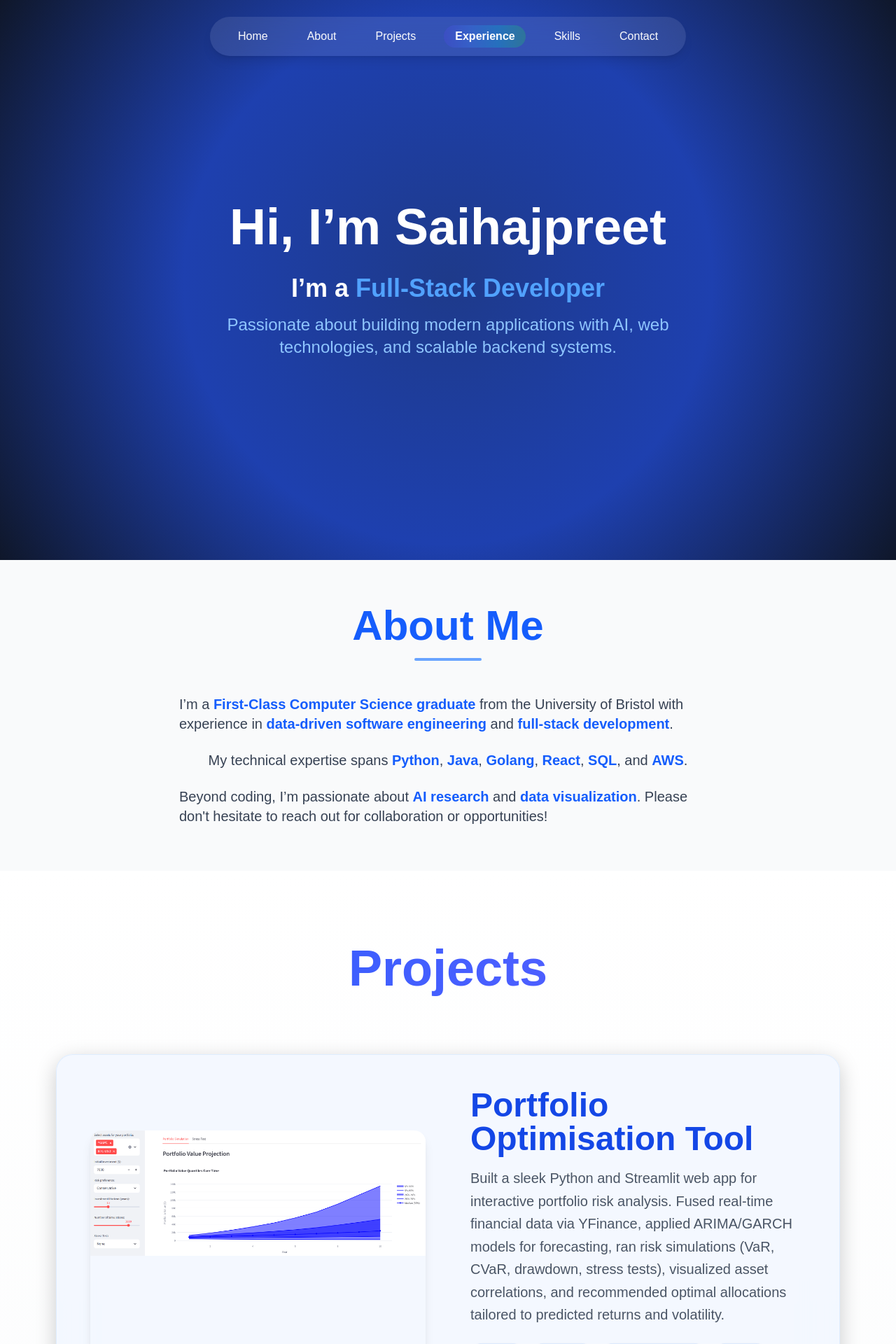
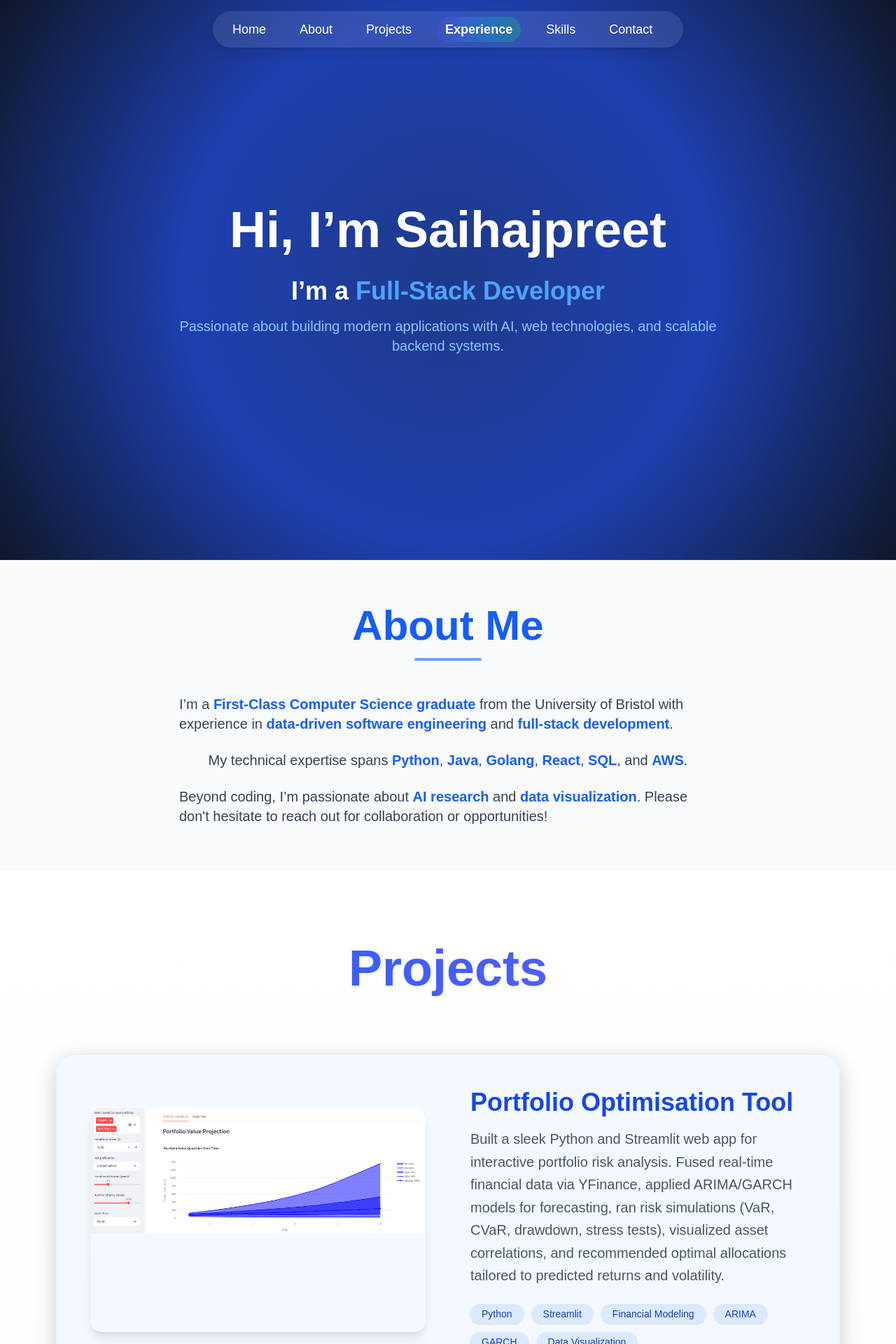
Before and after one commit to sbains2303/my-portfolio, a Next.js app: page / in a window 1280 px wide. Shown: the top 1920 px of the page at 70% size. Built offline with nearby package versions, Linux system fonts and the light colour scheme.

Commit message:
Mobile responsive design fixes

```diff
--- a/src/app/components/Contact.tsx
+++ b/src/app/components/Contact.tsx
@@ -9,7 +9,7 @@ export default function Contact() {
       id="Contact"
       className="min-h-screen flex flex-col items-center justify-center
                  bg-gray-50 dark:bg-gray-900 text-gray-900 dark:text-white
-                 px-6 py-20 transition-colors duration-500"
+                 px-4 py-20 transition-colors duration-500"
     >
       <h2 className="text-5xl md:text-6xl font-extrabold text-blue-600 dark:text-blue-400 mb-8 text-center">
         Contact Me
@@ -19,11 +19,12 @@ export default function Contact() {
         Feel free to reach out for any queries through email, LinkedIn, or view my Github page.
       </p>
 
-      <div className="flex space-x-6 mb-12">
+      <div className="flex flex-wrap justify-center items-center gap-4 mb-12 w-full max-w-lg">
         <a
           href={`mailto:${email}`}
           className="bg-blue-600 dark:bg-blue-500 hover:bg-blue-700 dark:hover:bg-blue-400
-                     px-6 py-4 rounded-full text-white font-semibold text-lg transition-transform hover:scale-110"
+                     px-4 py-3 rounded-full text-white font-semibold text-base md:text-lg transition-transform hover:scale-105 break-all"
+          style={{ wordBreak: "break-all" }}
         >
           {email}
         </a>
@@ -33,7 +34,7 @@ export default function Contact() {
           target="_blank"
           rel="noopener noreferrer"
           className="bg-blue-600 dark:bg-blue-500 hover:bg-blue-700 dark:hover:bg-blue-400
-                     p-4 rounded-full text-white text-2xl transition-transform hover:scale-110"
+                     p-3 rounded-full text-white text-xl md:text-2xl transition-transform hover:scale-105 flex items-center justify-center"
         >
           <FaLinkedin />
         </a>
@@ -43,7 +44,7 @@ export default function Contact() {
           target="_blank"
           rel="noopener noreferrer"
           className="bg-blue-600 dark:bg-blue-500 hover:bg-blue-700 dark:hover:bg-blue-400
-                     p-4 rounded-full text-white text-2xl transition-transform hover:scale-110"
+                     p-3 rounded-full text-white text-xl md:text-2xl transition-transform hover:scale-105 flex items-center justify-center"
         >
           <FaGithub />
         </a>
--- a/src/app/components/Hero.tsx
+++ b/src/app/components/Hero.tsx
@@ -24,7 +24,7 @@ export default function Hero() {
   }, []);
 
   return (
-    <section className="relative flex flex-col items-center justify-center min-h-screen text-center overflow-hidden">
+    <section className="relative flex flex-col items-center justify-center min-h-screen text-center overflow-hidden px-4">
       {/* Radial gradient background using inline style */}
       <div
         className="absolute inset-0 -z-10"
@@ -34,13 +34,13 @@ export default function Hero() {
       ></div>
 
       <h1
-        className="text-6xl md:text-7xl font-extrabold text-white mb-8"
+        className="text-4xl sm:text-5xl md:text-6xl lg:text-7xl font-extrabold text-white mb-8 break-words max-w-full"
         style={{ fontFamily: "'San Francisco', sans-serif" }}
       >
         Hi, I’m Saihajpreet
       </h1>
 
-      <p className="text-3xl md:text-4xl font-semibold text-white mb-4">
+      <p className="text-2xl sm:text-3xl md:text-4xl font-semibold text-white mb-4 break-words max-w-full">
         I’m a{" "}
         <span
           className={`transition-opacity duration-500 inline-block ${
@@ -51,7 +51,7 @@ export default function Hero() {
         </span>
       </p>
 
-      <p className="text-xl md:text-2xl font-medium text-blue-300 max-w-3xl mx-auto">
+      <p className="text-base sm:text-lg md:text-xl font-medium text-blue-300 max-w-3xl mx-auto break-words">
         Passionate about building modern applications with AI, web technologies, and scalable backend systems.
       </p>
     </section>
--- a/src/app/components/Navbar.tsx
+++ b/src/app/components/Navbar.tsx
@@ -8,18 +8,15 @@ export default function Navbar() {
   const [sliderStyle, setSliderStyle] = useState({ width: 0, left: 0 });
   const buttonRefs = useRef<(HTMLButtonElement | null)[]>([]);
 
-  // Track visible section
   useEffect(() => {
     const handleScroll = () => {
       const scrollPosition = window.scrollY + window.innerHeight / 2;
-
       for (const section of sections) {
         const el = document.getElementById(section);
         if (el) {
           const rect = el.getBoundingClientRect();
           const offsetTop = window.scrollY + rect.top;
           const offsetBottom = offsetTop + el.offsetHeight;
-
           if (scrollPosition >= offsetTop && scrollPosition < offsetBottom) {
             setActiveSection(section);
             break;
@@ -27,12 +24,10 @@ export default function Navbar() {
         }
       }
     };
-
     window.addEventListener("scroll", handleScroll);
     return () => window.removeEventListener("scroll", handleScroll);
   }, []);
 
-  // Move slider bubble
   useEffect(() => {
     const index = sections.indexOf(activeSection);
     const btn = buttonRefs.current[index];
@@ -49,8 +44,9 @@ export default function Navbar() {
   };
 
   return (
-    <nav className="fixed top-6 left-1/2 transform -translate-x-1/2 bg-white/10 backdrop-blur-xl px-6 py-3 rounded-full shadow-lg z-50">
-      <div className="relative inline-flex space-x-6">
+    <nav className="fixed top-4 left-1/2 transform -translate-x-1/2 bg-white/10 backdrop-blur-xl px-2 py-2 rounded-full shadow-lg z-50 w-[95vw] max-w-xl md:max-w-2xl">
+      <div className="relative flex overflow-x-auto no-scrollbar space-x-4 md:space-x-6 px-2"
+        style={{ WebkitOverflowScrolling: "touch" }}>
         {/* Gradient Bubble Slider */}
         <span
           className="absolute top-0 bottom-0 rounded-full transition-all duration-500"
@@ -71,9 +67,10 @@ export default function Navbar() {
               buttonRefs.current[idx] = el;
             }}
             onClick={() => handleClick(section)}
-            className={`relative z-10 px-4 py-1 text-white transition-colors duration-300 ${
+            className={`relative z-10 px-3 py-1 text-base md:text-lg text-white transition-colors duration-300 ${
               activeSection === section ? "text-blue-400 font-semibold" : "hover:text-blue-300"
             }`}
+            style={{ scrollSnapAlign: "center" }}
           >
             {section}
           </button>
--- a/src/app/components/ProjectCard.tsx
+++ b/src/app/components/ProjectCard.tsx
@@ -68,9 +68,7 @@ const fadeInUp = {
   },
 };
 
-// ParallaxMedia component
 const ParallaxMedia = ({ src, title }: { src: string; title: string }) => {
-  // Only use framer-motion hooks in client components
   const { scrollYProgress } = useScroll();
   const y = useTransform(scrollYProgress, [0, 1], [0, -80]);
 
@@ -83,7 +81,7 @@ const ParallaxMedia = ({ src, title }: { src: string; title: string }) => {
         loop
         muted
         playsInline
-        className="w-full h-64 md:h-80 object-contain"
+        className="w-full h-48 sm:h-64 md:h-80 object-contain"
       />
     );
   }
@@ -92,9 +90,9 @@ const ParallaxMedia = ({ src, title }: { src: string; title: string }) => {
     return (
       <motion.div
         style={{ y }}
-        className="w-full h-64 md:h-80 bg-gradient-to-br from-blue-400 via-blue-500 to-indigo-600 flex items-center justify-center"
+        className="w-full h-48 sm:h-64 md:h-80 bg-gradient-to-br from-blue-400 via-blue-500 to-indigo-600 flex items-center justify-center"
       >
-        <span className="text-white text-6xl animate-pulse">🎵</span>
+        <span className="text-white text-5xl sm:text-6xl animate-pulse break-words">🎵</span>
       </motion.div>
     );
   }
@@ -104,7 +102,7 @@ const ParallaxMedia = ({ src, title }: { src: string; title: string }) => {
       style={{ y }}
       src={src}
       alt={title}
-      className="w-full h-64 md:h-80 object-contain transition-transform duration-700 hover:scale-105"
+      className="w-full h-48 sm:h-64 md:h-80 object-contain transition-transform duration-700 hover:scale-105"
     />
   );
 };
@@ -126,29 +124,29 @@ const ProjectCard: React.FC<ProjectCardProps & { index: number }> = ({
       viewport={{ once: true, amount: 0.2 }}
       className={`flex flex-col ${
         isReversed ? "md:flex-row-reverse" : "md:flex-row"
-      } items-center gap-8 md:gap-16 p-8 md:p-12 rounded-3xl shadow-[0_8px_30px_rgba(0,0,0,0.2)] hover:shadow-[0_12px_40px_rgba(0,0,0,0.3)] transition-all duration-500 bg-blue-50/70 dark:bg-blue-950/30 border border-blue-200/40 dark:border-blue-800/40 backdrop-blur-xl`}
+      } items-center gap-6 sm:gap-8 md:gap-16 p-4 sm:p-8 md:p-12 rounded-3xl shadow-[0_8px_30px_rgba(0,0,0,0.2)] hover:shadow-[0_12px_40px_rgba(0,0,0,0.3)] transition-all duration-500 bg-blue-50/70 dark:bg-blue-950/30 border border-blue-200/40 dark:border-blue-800/40 backdrop-blur-xl w-full max-w-full`}
     >
       {/* Media */}
-      <div className="md:w-1/2 w-full overflow-hidden rounded-2xl shadow-lg">
+      <div className="md:w-1/2 w-full overflow-hidden rounded-2xl shadow-lg max-w-full">
         <ParallaxMedia src={image} title={title} />
       </div>
 
       {/* Text Content */}
-      <div className="md:w-1/2 text-center md:text-left">
-        <h2 className="text-4xl md:text-5xl font-bold text-blue-700 dark:text-blue-400 mb-4">
+      <div className="md:w-1/2 w-full text-center md:text-left break-words max-w-full">
+        <h2 className="text-2xl sm:text-3xl md:text-4xl font-bold text-blue-700 dark:text-blue-400 mb-4 break-words max-w-full">
           {title}
         </h2>
-        <p className="text-xl text-gray-700 dark:text-gray-300 mb-3">
+        <p className="text-base sm:text-lg md:text-xl text-gray-700 dark:text-gray-300 mb-3 break-words max-w-full">
           {description}
         </p>
-        <p className="text-xl text-gray-600 dark:text-gray-200 leading-relaxed mb-6">
+        <p className="text-base sm:text-lg md:text-xl text-gray-600 dark:text-gray-200 leading-relaxed mb-6 break-words max-w-full">
           {fullDescription}
         </p>
-        <div className="flex flex-wrap gap-3 justify-center md:justify-start">
+        <div className="flex flex-wrap gap-2 sm:gap-3 justify-center md:justify-start">
           {tech.map((t) => (
             <span
               key={t}
-              className="bg-blue-100 dark:bg-blue-900 text-blue-800 dark:text-blue-200 px-4 py-1.5 rounded-full text-sm font-medium shadow-sm"
+              className="bg-blue-100 dark:bg-blue-900 text-blue-800 dark:text-blue-200 px-2 sm:px-4 py-1 rounded-full text-xs sm:text-sm font-medium shadow-sm break-words"
             >
               {t}
             </span>
@@ -161,16 +159,17 @@ const ProjectCard: React.FC<ProjectCardProps & { index: number }> = ({
 
 export default function ProjectsPage() {
   return (
-    <div className="min-h-screen bg-gradient-to-b from-white via-gray-50 to-gray-100 dark:from-gray-900 dark:via-gray-950 dark:to-black py-24">
+    <div className="min-h-screen bg-gradient-to-b from-white via-gray-50 to-gray-100 dark:from-gray-900 dark:via-gray-950 dark:to-black py-12 sm:py-24 overflow-x-hidden">
       <motion.h2
         initial={{ opacity: 0, y: -40 }}
         animate={{ opacity: 1, y: 0 }}
         transition={{ duration: 1 }}
-        className="text-6xl md:text-7xl font-extrabold text-center leading-tight md:leading-[1.2] mb-20 text-transparent bg-clip-text bg-gradient-to-r from-blue-600 to-indigo-500 dark:from-blue-400 dark:to-indigo-300">
+        className="text-4xl sm:text-6xl md:text-7xl font-extrabold text-center leading-tight md:leading-[1.2] mb-10 sm:mb-20 text-transparent bg-clip-text bg-gradient-to-r from-blue-600 to-indigo-500 dark:from-blue-400 dark:to-indigo-300 break-words max-w-full"
+      >
         Projects
       </motion.h2>
 
-      <section className="flex flex-col gap-24 px-6 md:px-20 max-w-7xl mx-auto">
+      <section className="flex flex-col gap-12 sm:gap-24 px-2 sm:px-6 md:px-20 max-w-7xl mx-auto w-full">
         {projects.map((p, i) => (
           <ProjectCard key={p.title} {...p} index={i} />
         ))}
--- a/src/app/globals.css
+++ b/src/app/globals.css
@@ -7,6 +7,9 @@
   --background: #ffffff;
   --foreground: #171717;
 }
+
+.no-scrollbar::-webkit-scrollbar { display: none; }
+.no-scrollbar { -ms-overflow-style: none; scrollbar-width: none; }
 
 @theme inline {
   --color-background: var(--background);
@@ -36,4 +39,6 @@ body {
   background: var(--background);
   color: var(--foreground);
   font-family: Arial, Helvetica, sans-serif;
+  overflow-x: hidden;
+  max-width: 100%;
 }
--- a/src/app/page.tsx
+++ b/src/app/page.tsx
@@ -8,7 +8,7 @@ import Contact from "./components/Contact";
 
 export default function Home() {
   return (
-    <div className="flex flex-col text-white scroll-smooth">
+    <div className="flex flex-col text-white scroll-smooth overflow-x-hidden">
       <Navbar />
 
       <main className="flex flex-col items-center justify-center flex-grow">
```
Also changed, not shown: src/app/components/About.tsx (+6 -6 lines), src/app/components/Experience.tsx (+25 -23 lines).
